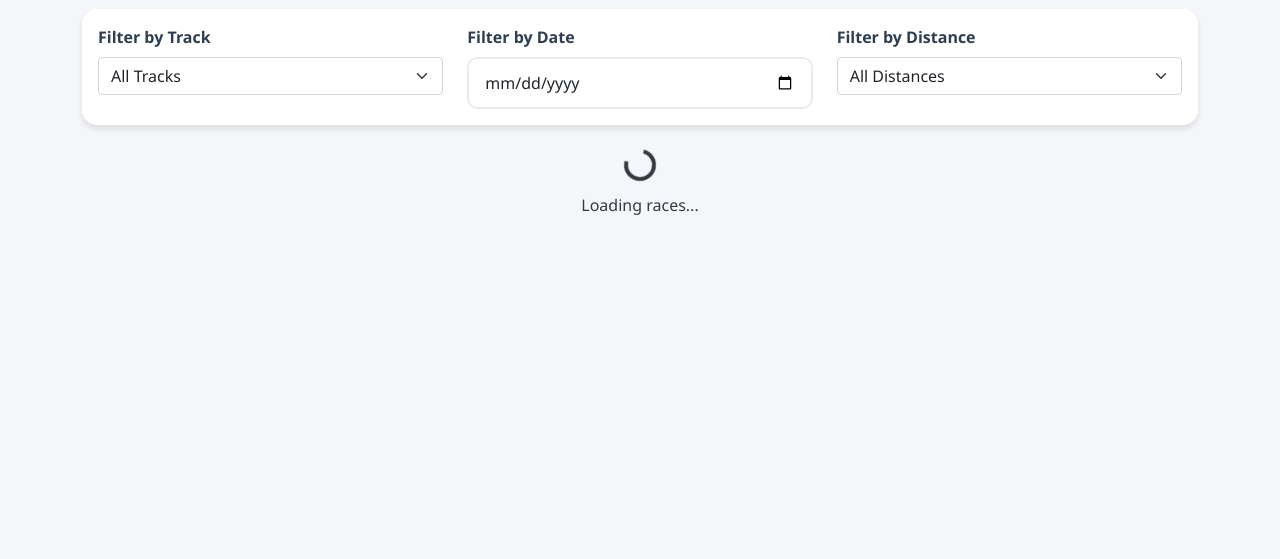
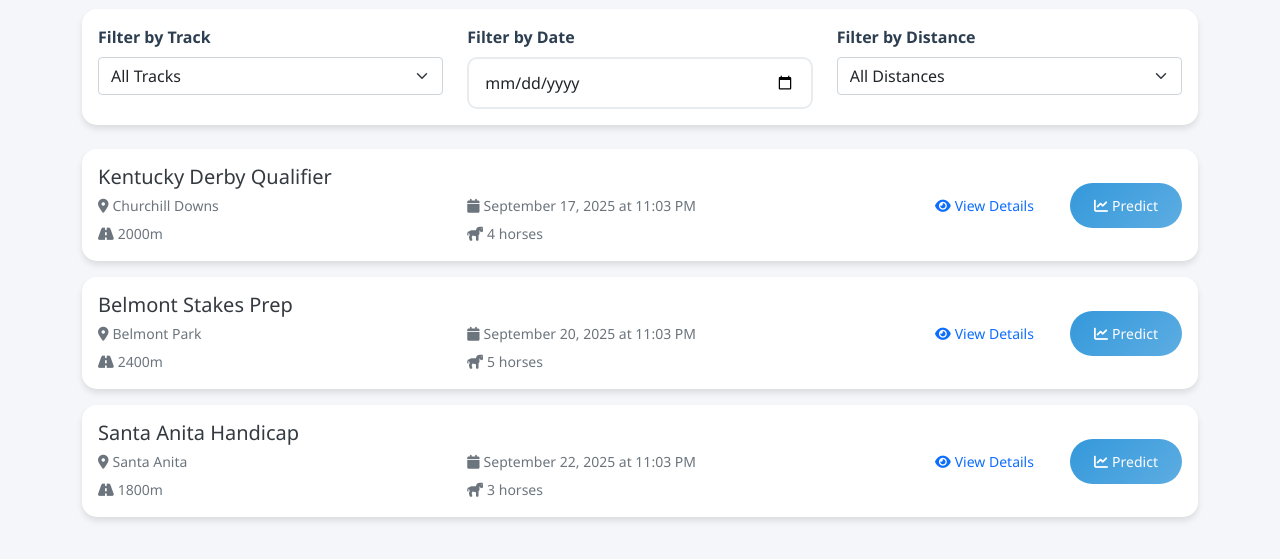
Before and after one commit to survivaltek2-ux/horse-racing-prediction-app, a plain HTML site: page races.html in a window 1280 px wide. Shown: the part 149-708 px from the top of the page. Drawn offline with nearby package versions, Linux system fonts and the light colour scheme.

Commit message:
Fix upcoming races page performance issue
- Add missing getUpcomingRaces() method to DataManager class
- Add sample data initialization for upcoming races
- Improve page loading speed and functionality
- Ensure races page displays content immediately

```diff
--- a/js/data-manager.js
+++ b/js/data-manager.js
@@ -27,6 +27,17 @@
     static getRaceById(id) {
         const races = this.getRaces();
         return races.find(race => race.id === id);
+    }
+
+    static getUpcomingRaces() {
+        const races = this.getRaces();
+        const now = new Date();
+
+        // Filter races that are in the future
+        return races.filter(race => {
+            const raceDate = new Date(race.date);
+            return raceDate > now;
+        }).sort((a, b) => new Date(a.date) - new Date(b.date)); // Sort by date ascending
     }
 
     static updateRace(id, updates) {
--- a/races.html
+++ b/races.html
@@ -144,12 +144,78 @@
         let currentRaces = [];
         let filteredRaces = [];
 
+        // Initialize page
         document.addEventListener('DOMContentLoaded', function() {
+            // Create sample data if no races exist
+            const existingRaces = DataManager.getRaces();
+            if (existingRaces.length === 0) {
+                createSampleUpcomingRaces();
+            }
+
+            setupFilters();
             loadRaces();
-            setupFilters();
         });
 
+        function createSampleUpcomingRaces() {
+            const now = new Date();
+            const sampleRaces = [
+                {
+                    id: 'sample_1',
+                    name: 'Kentucky Derby Qualifier',
+                    track: 'Churchill Downs',
+                    date: new Date(now.getTime() + 2 * 24 * 60 * 60 * 1000).toISOString(), // 2 days from now
+                    distance: 2000,
+                    raceNumber: 1,
+                    prizeMoney: 50000,
+                    horses: [
+                        { name: 'Thunder Strike', jockey: 'J. Smith', weight: '55.0', odds: '3.5', number: 1 },
+                        { name: 'Lightning Bolt', jockey: 'M. Johnson', weight: '54.5', odds: '4.2', number: 2 },
+                        { name: 'Storm Chaser', jockey: 'R. Williams', weight: '56.0', odds: '5.1', number: 3 },
+                        { name: 'Wind Runner', jockey: 'S. Brown', weight: '55.5', odds: '6.8', number: 4 }
+                    ],
+                    createdAt: new Date().toISOString()
+                },
+                {
+                    id: 'sample_2',
+                    name: 'Belmont Stakes Prep',
+                    track: 'Belmont Park',
+                    date: new Date(now.getTime() + 5 * 24 * 60 * 60 * 1000).toISOString(), // 5 days from now
+                    distance: 2400,
+                    raceNumber: 2,
+                    prizeMoney: 75000,
+                    horses: [
+                        { name: 'Fire Spirit', jockey: 'T. Davis', weight: '54.0', odds: '2.8', number: 1 },
+                        { name: 'Golden Arrow', jockey: 'A. Miller', weight: '55.5', odds: '4.5', number: 2 },
+                        { name: 'Silver Bullet', jockey: 'C. Wilson', weight: '56.5', odds: '7.2', number: 3 },
+                        { name: 'Midnight Express', jockey: 'D. Moore', weight: '55.0', odds: '8.1', number: 4 },
+                        { name: 'Dawn Breaker', jockey: 'E. Taylor', weight: '54.5', odds: '9.5', number: 5 }
+                    ],
+                    createdAt: new Date().toISOString()
+                },
+                {
+                    id: 'sample_3',
+                    name: 'Santa Anita Handicap',
+                    track: 'Santa Anita',
+                    date: new Date(now.getTime() + 7 * 24 * 60 * 60 * 1000).toISOString(), // 7 days from now
+                    distance: 1800,
+                    raceNumber: 3,
+                    prizeMoney: 100000,
+                    horses: [
+                        { name: 'Star Gazer', jockey: 'F. Anderson', weight: '57.0', odds: '3.2', number: 1 },
+                        { name: 'Ocean Wave', jockey: 'G. Thomas', weight: '55.5', odds: '4.8', number: 2 },
+                        { name: 'Mountain Peak', jockey: 'H. Jackson', weight: '56.0', odds: '6.5', number: 3 }
+                    ],
+                    createdAt: new Date().toISOString()
+                }
+            ];
+
+            sampleRaces.forEach(race => {
+                DataManager.addRace(race);
+            });
+        }
+
         function loadRaces() {
+
             currentRaces = DataManager.getUpcomingRaces();
             filteredRaces = [...currentRaces];
             populateFilters();
```
